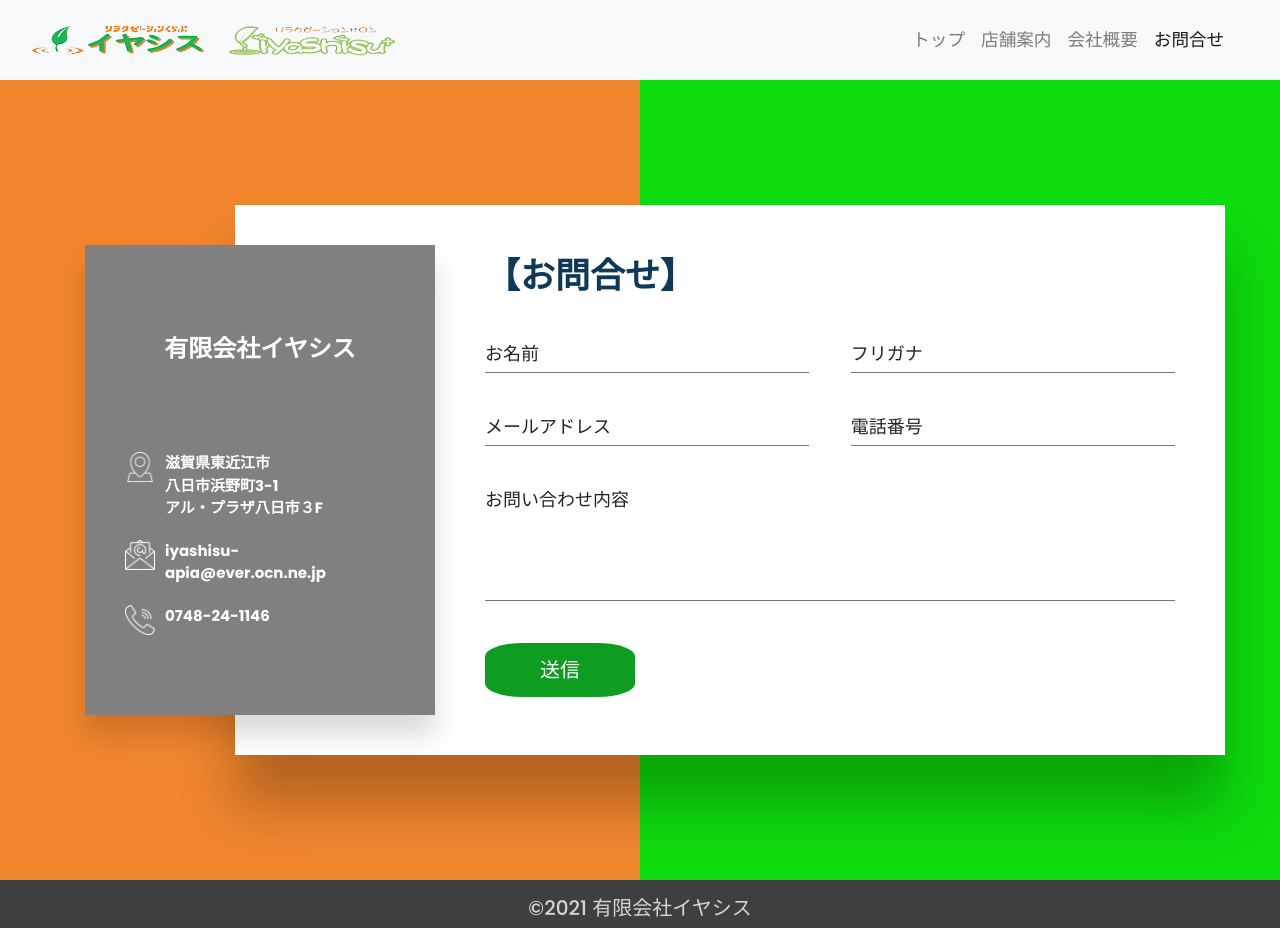
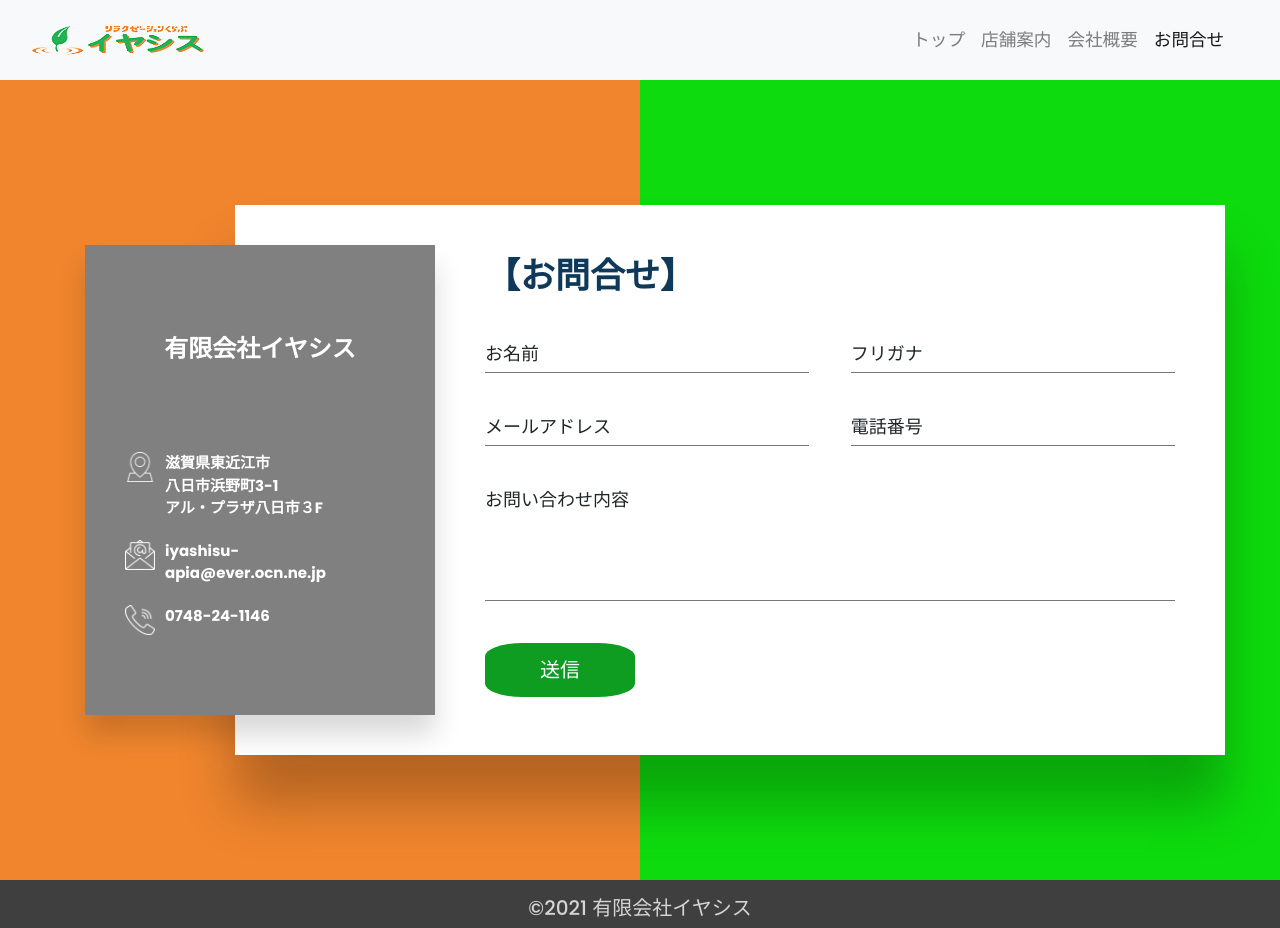
Before and after one commit to iyashisu-aqua21/test, a plain HTML site: page contact.html in a window 1280 px wide. Drawn offline with nearby package versions, Linux system fonts and the light colour scheme.

Commit message:
Update contact.html

```diff
--- a/contact.html
+++ b/contact.html
@@ -21,7 +21,7 @@
 <nav class="navbar navbar-expand-lg navbar-light bg-light sticky-top">
   <div class="container-fluid">
       <a class="navbar-brand" href="#"><img src="img/clublogo1.png"></a>
-      <a class="navbar-brand" href="#"><img src="img/pluslogo1.png"></a>
+<!--       <a class="navbar-brand" href="#"><img src="img/pluslogo1.png"></a> -->
       <button class="navbar-toggler" type="button" data-toggle="collapse" data-target="#navbarResponsive">
           <span class="navbar-toggler-icon"></span>
       </button>
```
